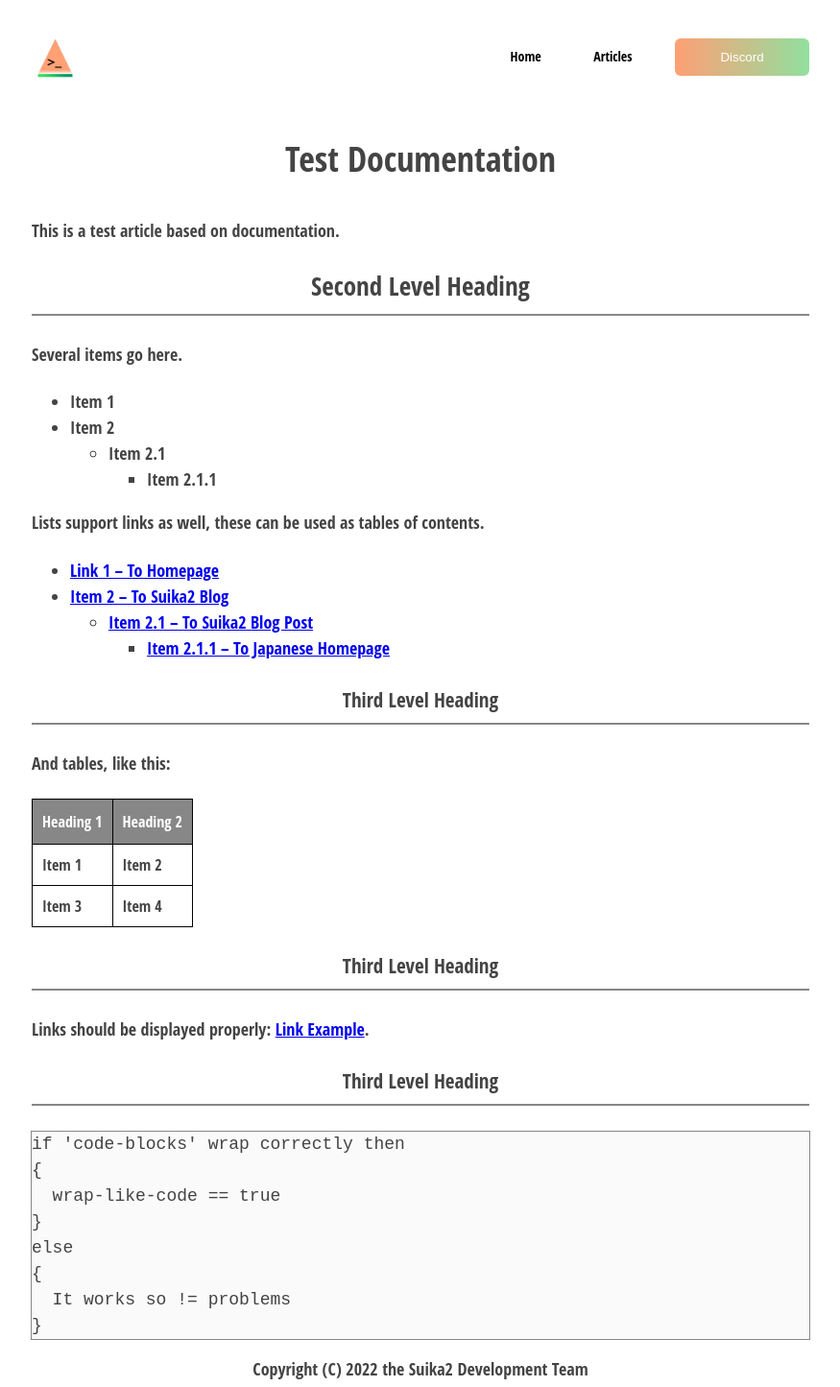
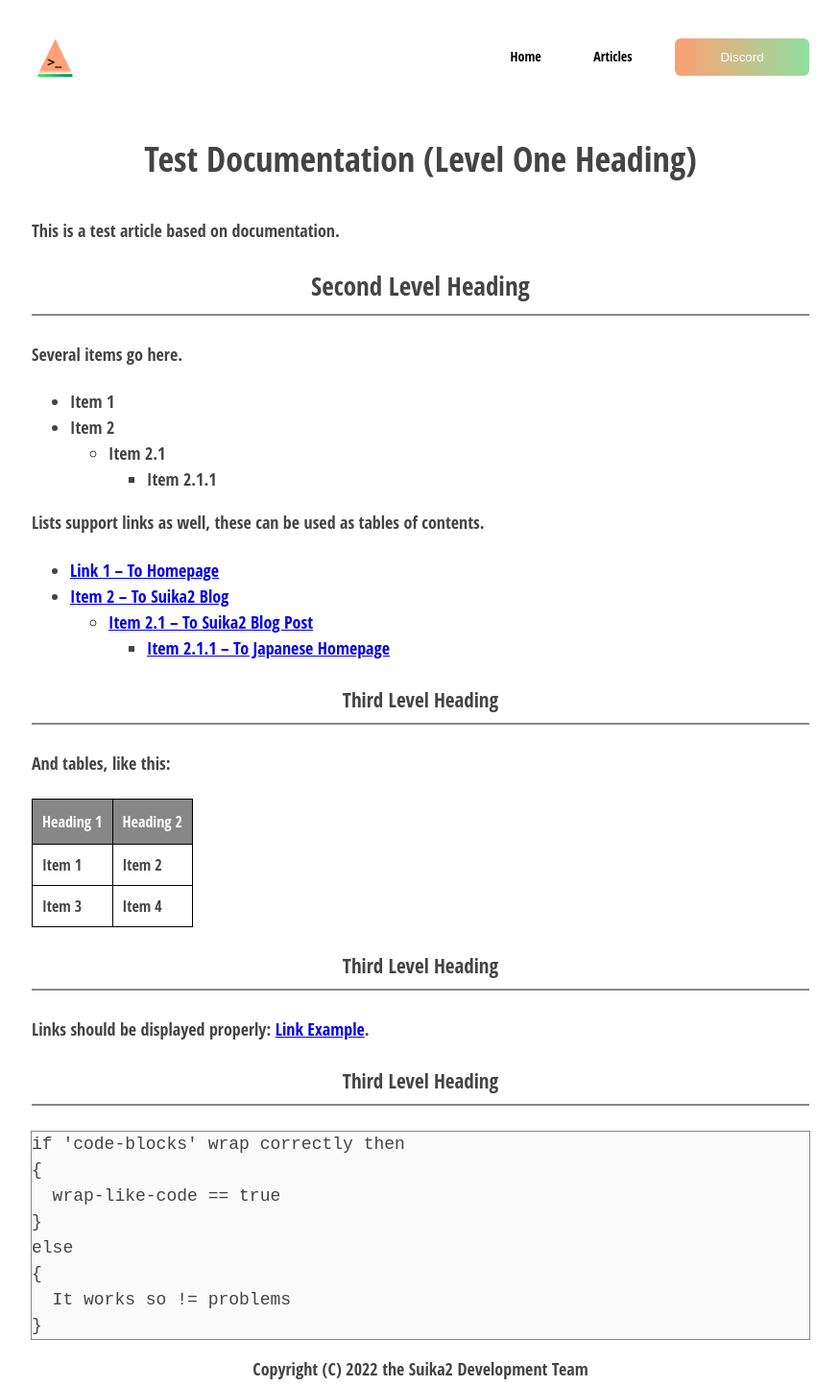
Before and after one commit to suika2engine/suika2engine.github.io, a Jekyll site: the page built from docs/doc-test.md, in a window 1280 px wide. Shown: the whole page at 96% size, without its empty margins (202-1077 px from the left). Built offline with Jekyll 4.4.1, drawn with Linux system fonts in a browser that asks for light colours; our own code applies the rules of GitHub Pages for plain Markdown files.

Commit message:
Update doc-test.md

```diff
--- a/docs/doc-test.md
+++ b/docs/doc-test.md
@@ -2,7 +2,7 @@
 layout: article
 ---
 
-# Test Documentation
+# Test Documentation (Level One Heading)
 
 This is a test article based on documentation.
 
```
